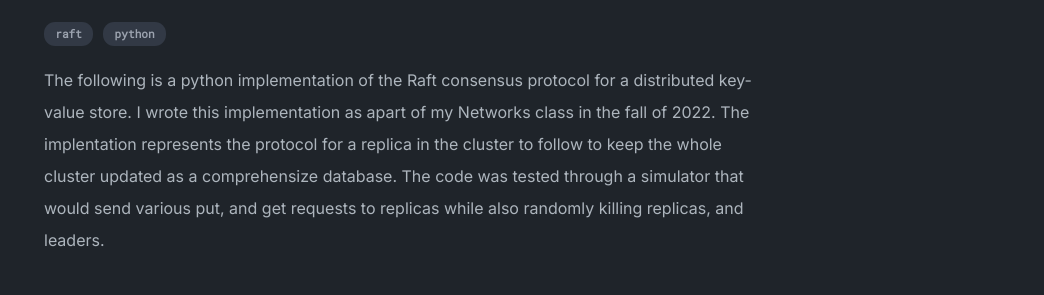
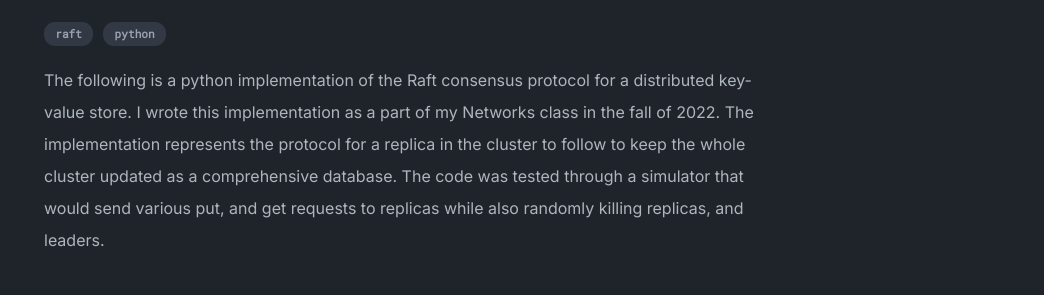
Before and after one commit to david-alade/david-alade.github.io, a Jekyll site: the page built from projects/raft.md, in a window 1280 px wide and 900 px high. Shown: the part 191-486 px from the top of the window, without its empty margins (236-1280 px from the left). Built offline with Jekyll 4.4.1, drawn with Linux system fonts in a browser that asks for light colours.

Commit message:
grammar edits

```diff
--- a/projects/raft.md
+++ b/projects/raft.md
@@ -6,7 +6,7 @@ permalink: /raft
 title: Raft
 ---
 
-The following is a python implementation of the Raft consensus protocol for a distributed key-value store. I wrote this implementation as apart of my Networks class in the fall of 2022. The implentation represents the protocol for a replica in the cluster to follow to keep the whole cluster updated as a comprehensize database. The code was tested through a simulator that would send various put, and get requests to replicas while also randomly killing replicas, and leaders.
+The following is a python implementation of the Raft consensus protocol for a distributed key-value store. I wrote this implementation as a part of my Networks class in the fall of 2022. The implementation represents the protocol for a replica in the cluster to follow to keep the whole cluster updated as a comprehensive database. The code was tested through a simulator that would send various put, and get requests to replicas while also randomly killing replicas, and leaders.
 
 ## Code
 
```
Also changed, not shown: projects/reliabletransportprotocol.md (+1 -1 lines), projects/webcrawler.md (+1 -1 lines), projects/wordguesser.md (+1 -1 lines).
